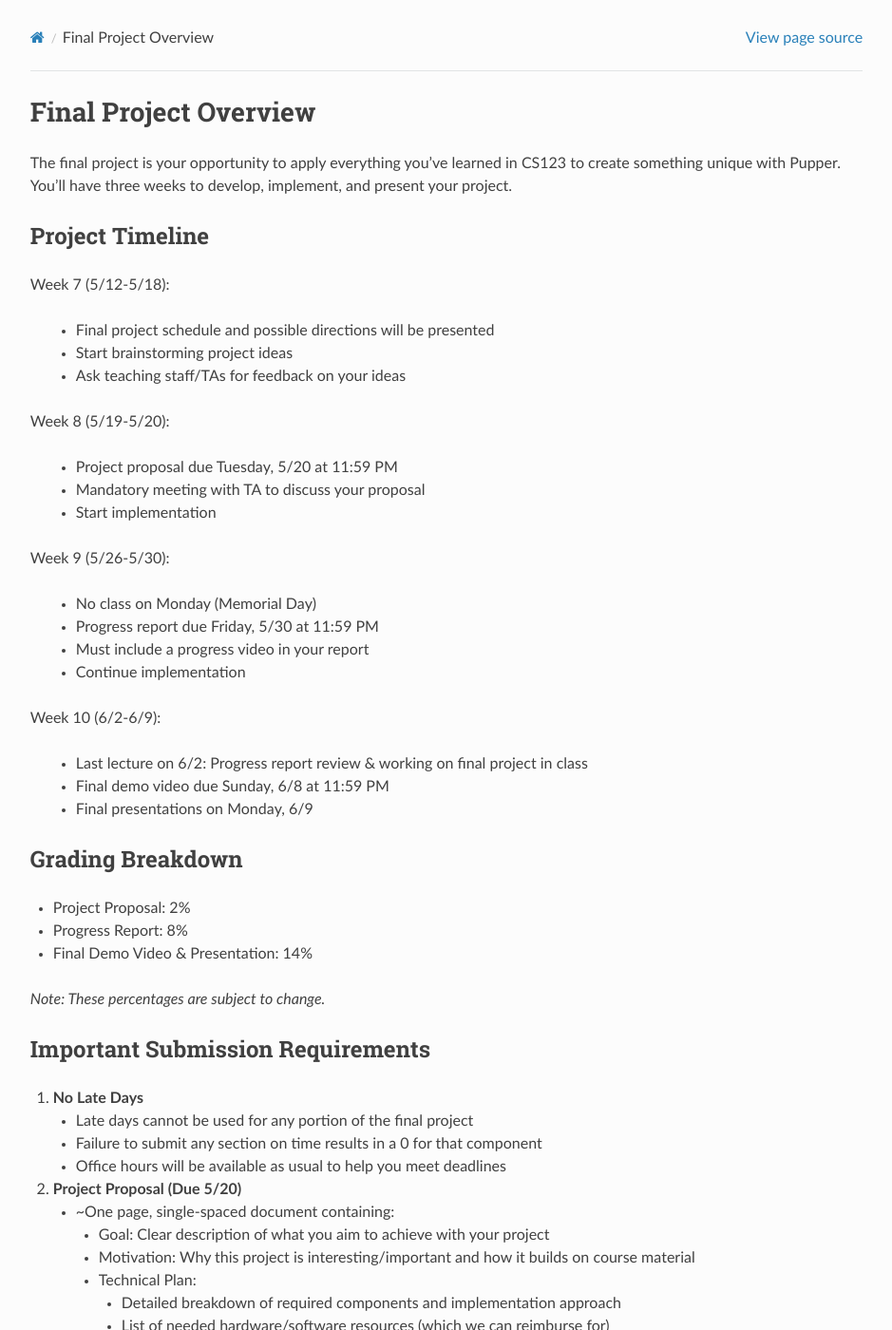
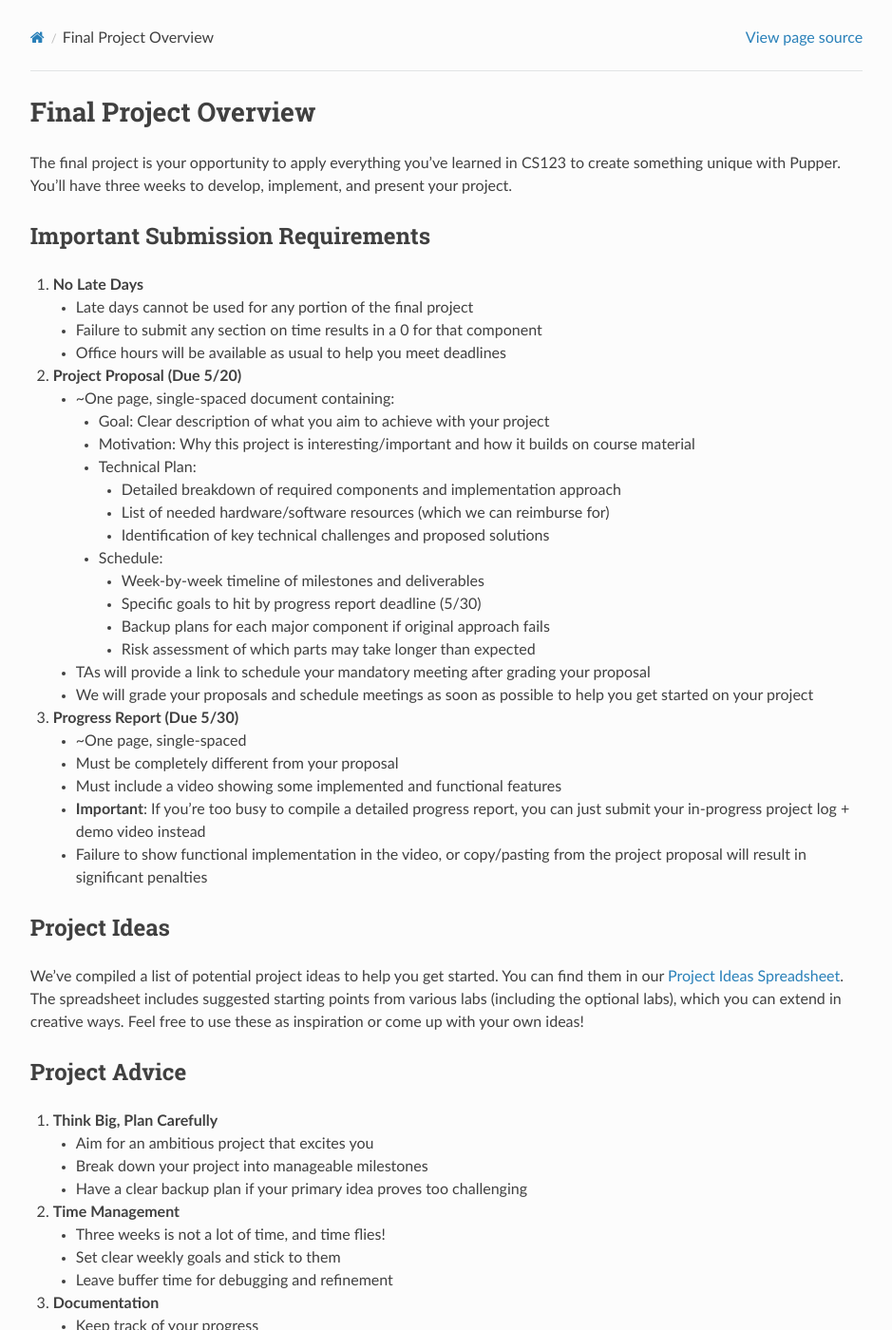
Before and after one commit to cs123-stanford/cs123-stanford, a Sphinx documentation site: the page built from docs/schedule/final-project/final_project_overview.rst, in a window 1280 px wide and 1400 px high. Shown: the whole window at 95% size, without its empty margins (320-1259 px from the left). Built offline with Sphinx 7.4.7 and the Read the Docs theme 3.1.0, drawn with Linux system fonts in a browser that asks for light colours.

Commit message:
Deletes repeated timeline on overview.rst

```diff
--- a/docs/schedule/final-project/final_project_overview.rst
+++ b/docs/schedule/final-project/final_project_overview.rst
@@ -2,41 +2,6 @@
 =====================
 
 The final project is your opportunity to apply everything you've learned in CS123 to create something unique with Pupper. You'll have three weeks to develop, implement, and present your project.
-
-Project Timeline
---------------
-Week 7 (5/12-5/18):
-
-    - Final project schedule and possible directions will be presented
-    - Start brainstorming project ideas
-    - Ask teaching staff/TAs for feedback on your ideas
-
-Week 8 (5/19-5/20):
-
-    - Project proposal due Tuesday, 5/20 at 11:59 PM
-    - Mandatory meeting with TA to discuss your proposal
-    - Start implementation
-
-Week 9 (5/26-5/30):
-
-    - No class on Monday (Memorial Day)
-    - Progress report due Friday, 5/30 at 11:59 PM
-    - Must include a progress video in your report
-    - Continue implementation
-
-Week 10 (6/2-6/9):
-
-    - Last lecture on 6/2: Progress report review & working on final project in class
-    - Final demo video due Sunday, 6/8 at 11:59 PM
-    - Final presentations on Monday, 6/9
-
-Grading Breakdown
----------------
-- Project Proposal: 2%
-- Progress Report: 8%
-- Final Demo Video & Presentation: 14%
-
-*Note: These percentages are subject to change.*
 
 Important Submission Requirements
 ------------------------------
```
